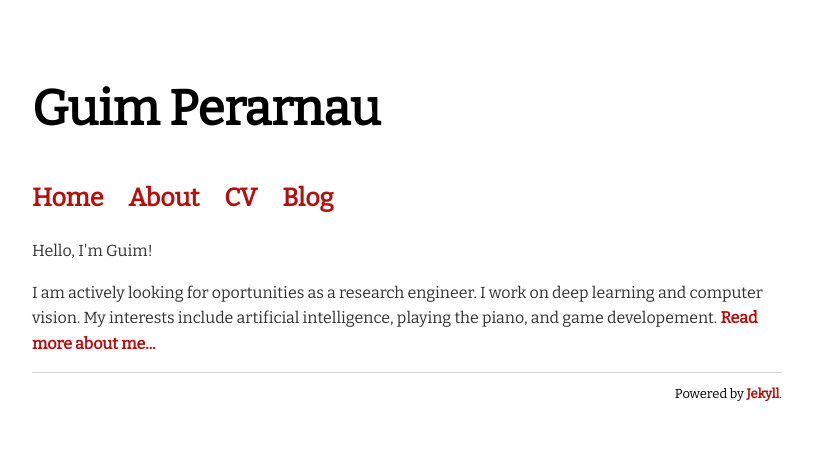
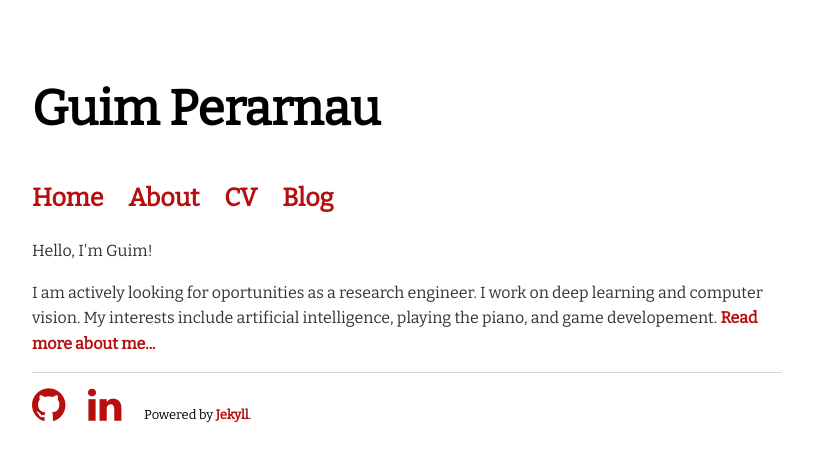
Before and after one commit to Guim3/guim3.github.io, a Jekyll site: the page built from index.html, in a window 1280 px wide. Shown: the top 462 px of the page, without its empty margins (233-1046 px from the left). Built offline with Jekyll 4.4.1, drawn with Linux system fonts in a browser that asks for light colours; nearby versions of some CDN libraries.

Commit message:
Update footer with social media icons

```diff
--- a/_config.yml
+++ b/_config.yml
@@ -5,3 +5,5 @@
   - jekyll-sitemap
 # Google services
 google_analytics: UA-93553973-1
+github_username:      Guim3
+linkedin_username:    guimperarnau
--- a/_layouts/default.html
+++ b/_layouts/default.html
@@ -6,6 +6,7 @@
 			<link rel="stylesheet" type="text/css" href="//fonts.googleapis.com/css?family=Bitter" />
 			<link rel='stylesheet' href='//fonts.googleapis.com/css?family=Bitter' type='text/css' />
 			<link rel="stylesheet" type="text/css" href="/css/main.css">
+			<link rel="stylesheet" href="//maxcdn.bootstrapcdn.com/font-awesome/4.3.0/css/font-awesome.min.css">
 			{% if site.google_analytics and jekyll.environment == 'production' %}
 			{% include analytics.html %}
 			{% endif %}
@@ -27,7 +28,23 @@
 			</div><!-- /.container -->
      			<footer>
 				<ul>
-				Powered by <a href="http://jekyllrb.com/">Jekyll</a>.
+					{% if site.github_username %}
+					  <li>
+					    <a href="https://github.com/{{ site.github_username }}">
+					      <i class="fa fa-github fa-3x"></i>
+					    </a>
+					  </li>
+					{% endif %}
+					{% if site.linkedin_username %}
+					  <li>
+					    <a href="https://linkedin.com/in/{{ site.linkedin_username }}">
+					      <i class="fa fa-linkedin fa-3x"></i>
+					    </a>
+					  </li>
+					{% endif %}
+					<jek>
+						Powered by <a href="http://jekyllrb.com/">Jekyll</a>.
+					</jek>
 				</ul>
 			</footer>
 		</body>
--- a/css/main.css
+++ b/css/main.css
@@ -22,6 +22,10 @@
     padding: 0px;
     list-style: none;
     font-size: 13px;
+    text-align: left;
+}
+
+footer ul jek {
     text-align: right;
 }
 
```
